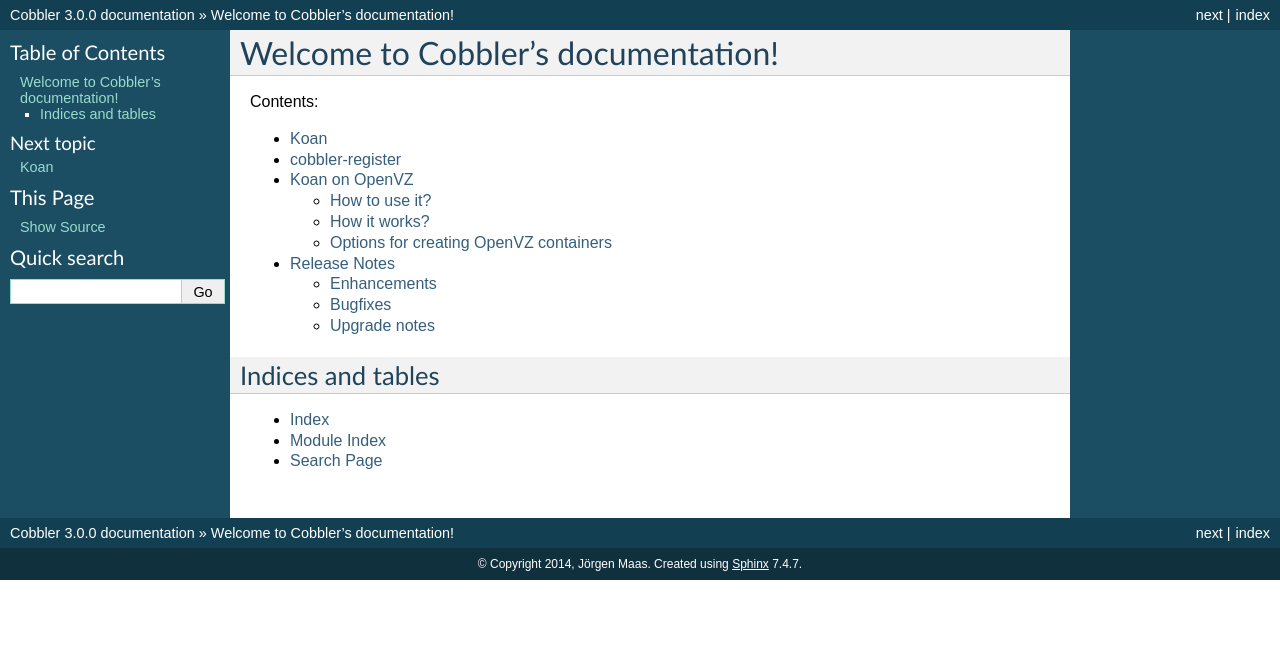
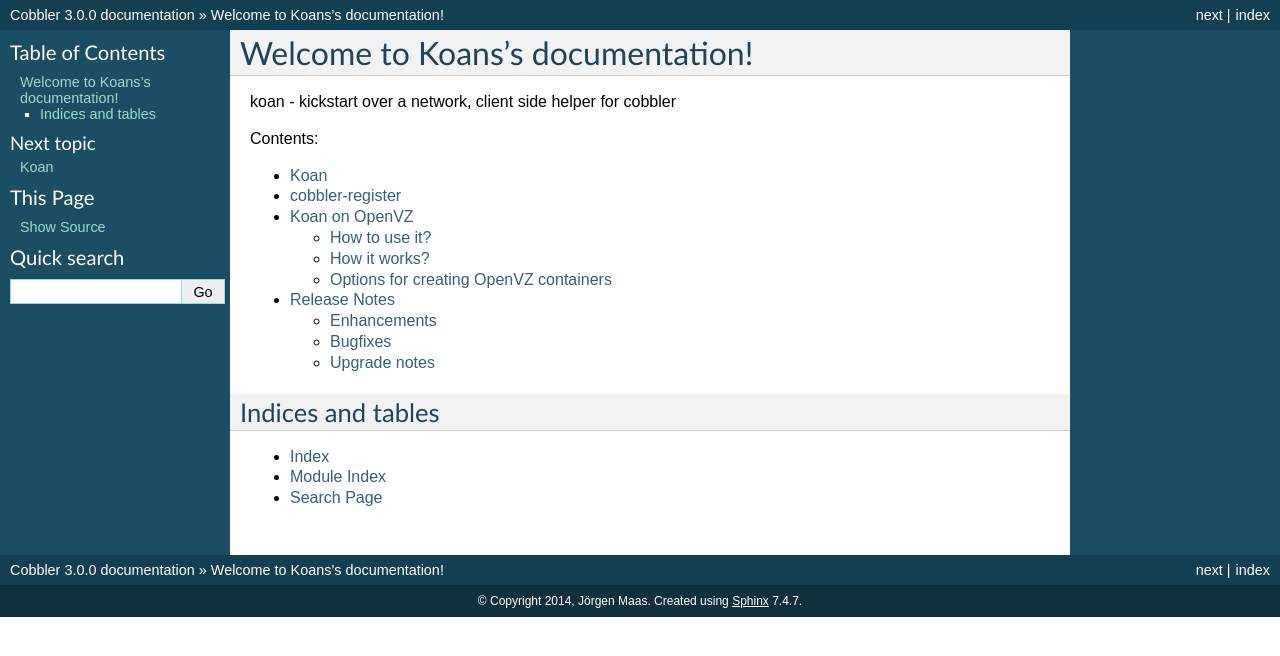
Before and after one commit to cobbler/koan, a Sphinx documentation site: the page built from docs/index.rst, in a window 1280 px wide. Shown: the top 656 px of the page. Built offline with Sphinx 7.4.7, drawn with Linux system fonts in a browser that asks for light colours.

Commit message:
Docs: Fix wrong header

```diff
--- a/docs/index.rst
+++ b/docs/index.rst
@@ -1,10 +1,7 @@
-.. Cobbler documentation master file, created by
-   sphinx-quickstart on Sat Aug 23 06:59:22 2014.
-   You can adapt this file completely to your liking, but it should at least
-   contain the root `toctree` directive.
+Welcome to Koans's documentation!
+***********************************
 
-Welcome to Cobbler's documentation!
-***********************************
+koan - kickstart over a network, client side helper for cobbler
 
 Contents:
 
```
